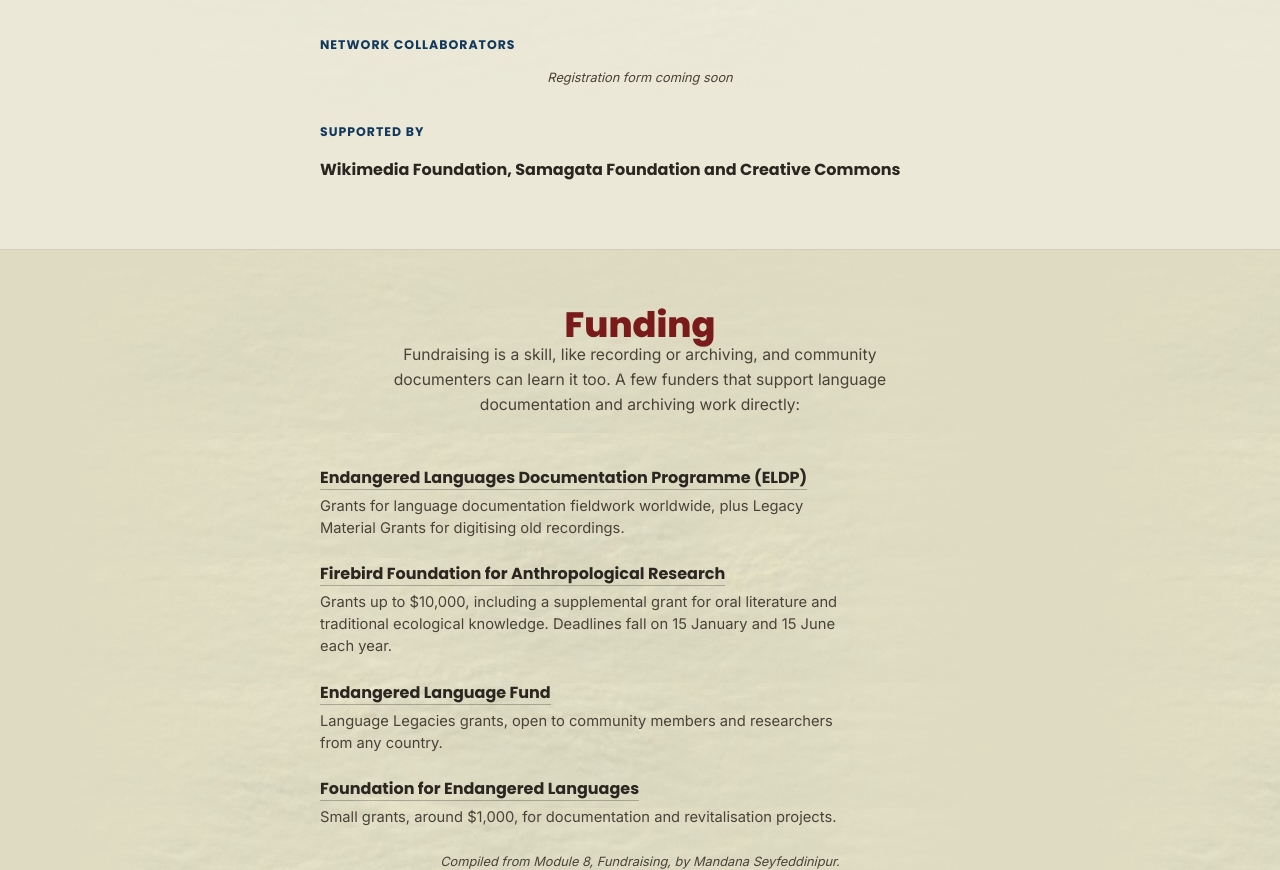
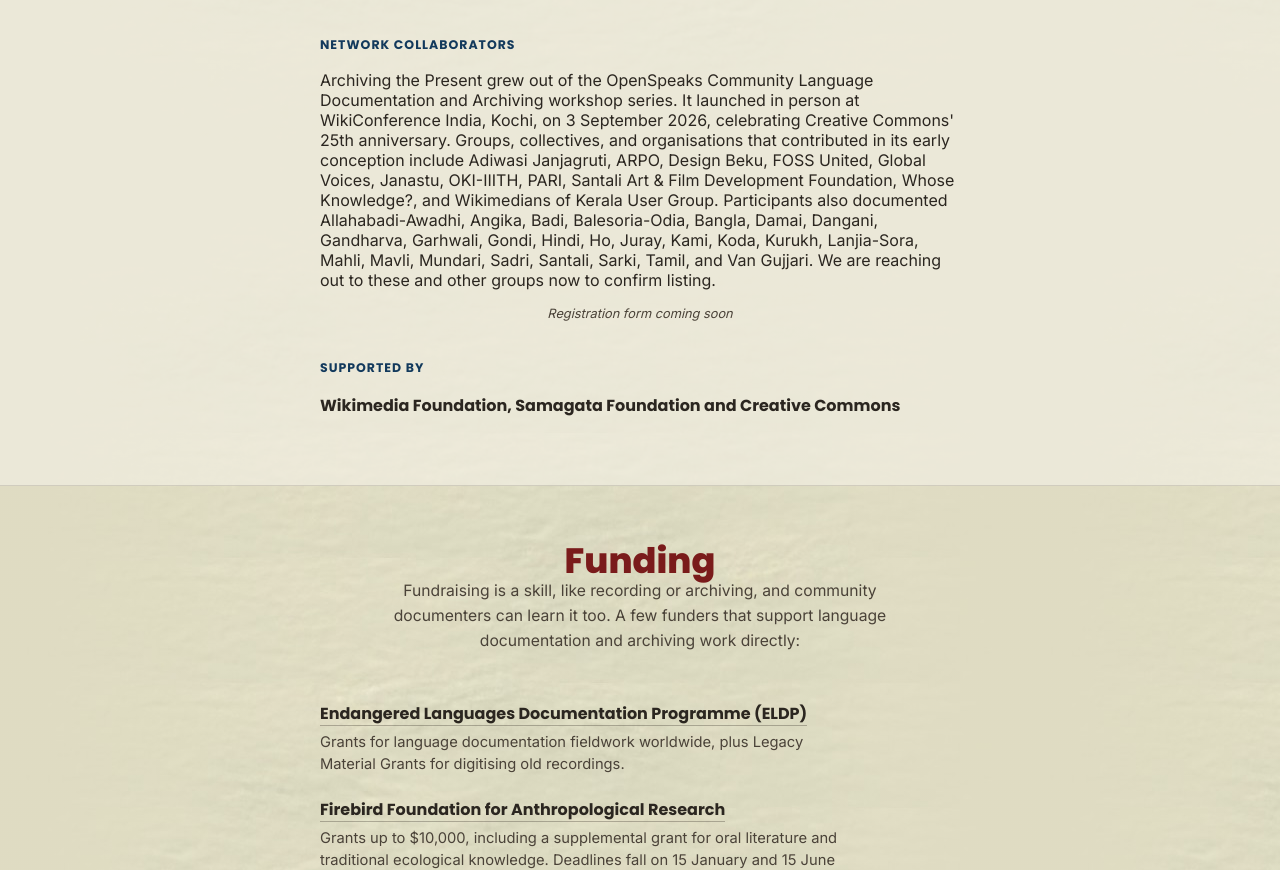
Before and after one commit to OpenSpeaks/archivingthepresent, a plain HTML site: page docs/index.html in a window 1280 px wide. Shown: the part 3913-4783 px from the top of the page. Drawn offline with Linux system fonts and the light colour scheme.

Commit message:
Add Network section origin paragraph naming early collaborators and languages

```diff
--- a/docs/index.html
+++ b/docs/index.html
@@ -639,6 +639,7 @@
 
       <div class="org-group">
         <h3 class="group-label">Network Collaborators</h3>
+        <p>Archiving the Present grew out of the OpenSpeaks Community Language Documentation and Archiving workshop series. It launched in person at WikiConference India, Kochi, on 3 September 2026, celebrating Creative Commons' 25th anniversary. Groups, collectives, and organisations that contributed in its early conception include Adiwasi Janjagruti, ARPO, Design Beku, FOSS United, Global Voices, Janastu, OKI-IIITH, PARI, Santali Art &amp; Film Development Foundation, Whose Knowledge?, and Wikimedians of Kerala User Group. Participants also documented Allahabadi-Awadhi, Angika, Badi, Balesoria-Odia, Bangla, Damai, Dangani, Gandharva, Garhwali, Gondi, Hindi, Ho, Juray, Kami, Koda, Kurukh, Lanjia-Sora, Mahli, Mavli, Mundari, Sadri, Santali, Sarki, Tamil, and Van Gujjari. We are reaching out to these and other groups now to confirm listing.</p>
         <p class="source-note">Registration form coming soon</p>
       </div>
 
```
